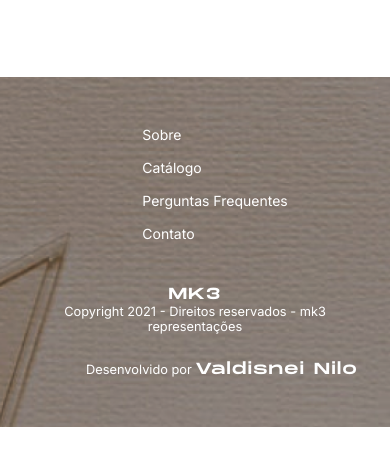
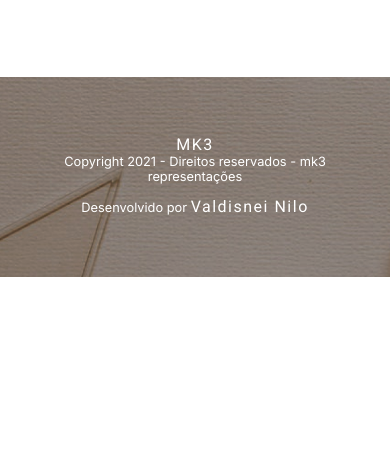
Before and after one commit to marcosmk3/mk3, a Next.js app: page /components/Footer in a window 390 px wide. Shown: the top 466 px of the page. Built offline with nearby package versions, Linux system fonts and the light colour scheme.

Commit message:
primeiro commit

```diff
--- a/pages/index.js
+++ b/pages/index.js
@@ -20,6 +20,7 @@ export default function Home() {
   return (
     <div className={styles.container}>
       <Head>
+
         <title>MK3 Representações</title>
         <meta
           name="description"
--- a/styles/Footer.module.css
+++ b/styles/Footer.module.css
@@ -37,9 +37,10 @@
 
 .developer{
   display: inline;
-  font-family: Monument400;
+  font-family: var(--font-titulo);
   letter-spacing: 1.5px;
   color: #fff;
+  font-size: 1.2rem;
 }
 
 .developer:hover{
@@ -49,8 +50,10 @@
 @media screen and (max-width:1200px) {
 
   .footer{
-    min-height: 350px;
+    max-height: 200px;
     max-width: 100%;
+    padding: 0;
+
   }
 
   .footerContainer{
@@ -69,13 +72,21 @@
 }
 
 @media screen and (max-width:750px) {
-
+  .footerContainer ul{
+    display: none;
+  }
+  .nomeDev{
+    margin: 0;
+    padding: 0;
+    align-self: center;
+    text-align: center;
+  }
   .footer{
-    max-height: 325px;
-
+    max-height: 200px;
   }
 
   .footerContainer{
+    max-height: 200px;
     max-width: 400px;
     padding: 0 2rem;
     display: flex;
--- a/styles/Home.module.css
+++ b/styles/Home.module.css
@@ -206,6 +206,7 @@
 
   .sobre p{
     font-size: .875rem;
+    line-height: 22px;
   }
   .mvv{
     display: flex;
--- a/styles/globals.css
+++ b/styles/globals.css
@@ -1,10 +1,4 @@
 @import url('https://fonts.googleapis.com/css2?family=Inter:wght@400;600&family=Roboto:wght@400;700&display=swap');
-
-
-@font-face {
-  font-family: Monument400;
-  src: url(../font/Monument\ Extended\ Regular\ 400.otf)
-}
 
 
 html,
--- a/styles/header.module.css
+++ b/styles/header.module.css
@@ -176,6 +176,7 @@
     grid-template-columns: 1fr 1fr;
     padding: 0 5px;
   }
+
   .portais{
     flex-direction: row;
     height: 100%;
```
